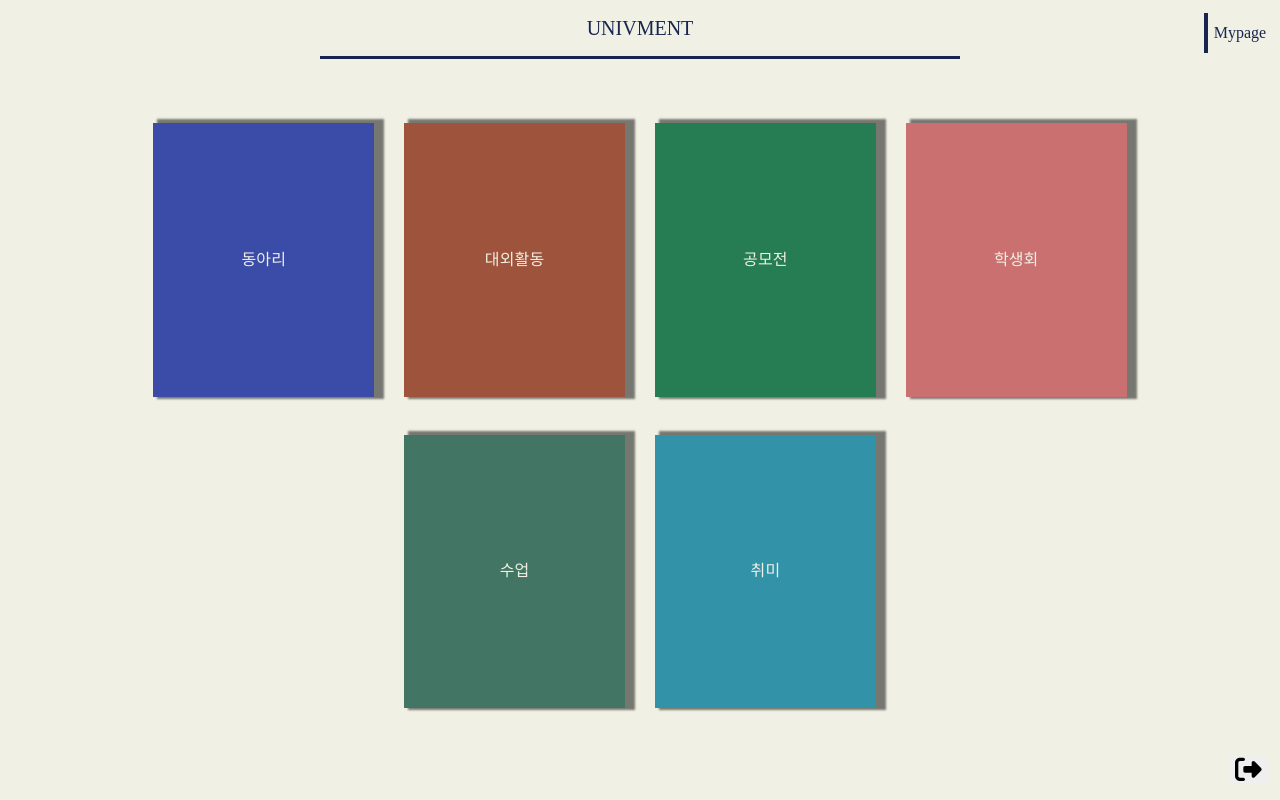
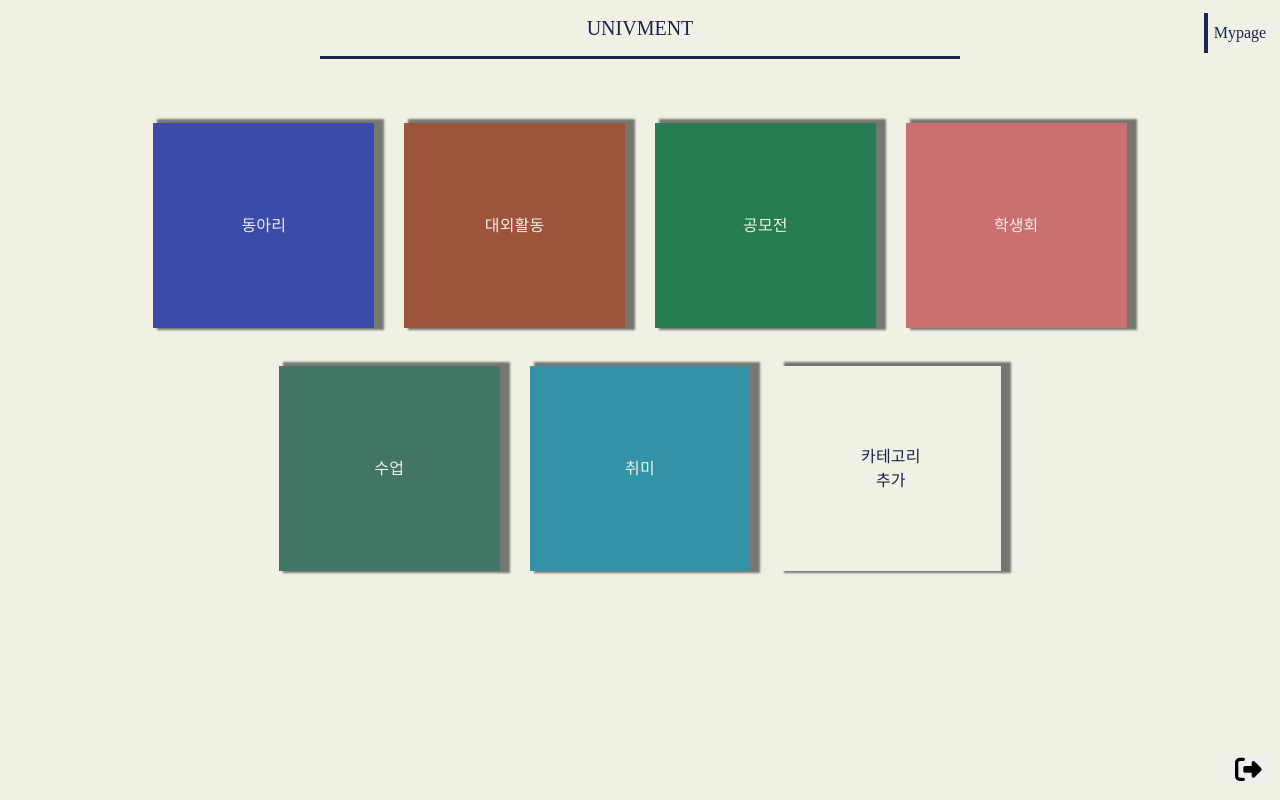
Before and after one commit to LikeLion-at-DGU/Univment_front, a React (Create React App) app: page /home in a window 1280 px wide. Built offline with nearby package versions, Linux system fonts and the light colour scheme; a web font is replaced by a local one.

Commit message:
[refactor, feat] Refactoring Home category bookstore with addButton

```diff
--- a/src/pages/Home.js
+++ b/src/pages/Home.js
@@ -2,7 +2,6 @@ import React, { useEffect, useState } from "react";
 import Header from "../components/Header";
 import { Button, Grid, Typography, Container } from "@mui/material/";
 import MypageComponent from "../components/MypageComponent";
-
 import Logout from "../components/Logout";
 import axios from "axios";
 
@@ -25,22 +24,41 @@ const Home = () => {
     { name: "수업", color: "#427563" },
     { name: "취미", color: "#3293a8" },
   ]);
-  return (
-    <>
-      <Header />
-      <MypageComponent />
-      <Logout />
-      <Container fixed maxWidth="xl" sx={{ borderRadius: 5, marginTop: 7, height: "80vh" }}>
+  const addCategory = [
     <Grid
-          container
+      item
+      key="add"
+      variant="contained"
+      xs={4}
+      md={3}
+      lg={2.3}
+      xl={2}
       sx={{
-            height: "45%",
-            marginTop: 5,
+        border: "none",
+        width: "10vw",
+        height: "95%",
+        display: "flex",
         justifyContent: "center",
-            gridGap: 30,
+        alignItems: "center",
+        marginTop: 1,
+        backgroundColor: "#f0f0e4",
+        color: "#18264f",
+        boxShadow: "7px -1px 2px 3px rgba(0, 0, 0, 0.5)",
+        cursor: "pointer",
+        "&:hover": {
+          color: "brown",
+        },
       }}
     >
-          {category.map((value, idx) => (
+      <Typography sx={{ fontFamily: "Jeju Myeongjo", textAlign: "center" }}>
+        카테고리
+        <br />
+        추가
+      </Typography>
+    </Grid>,
+  ];
+  const categoryBook = [
+    category.map((value, idx) => (
       <Grid
         item
         key={idx}
@@ -63,7 +81,24 @@ const Home = () => {
       >
         <Typography sx={{ fontFamily: "Jeju Myeongjo" }}>{value.name}</Typography>
       </Grid>
-          ))}
+    )),
+  ];
+  return (
+    <>
+      <Header />
+      <MypageComponent />
+      <Logout />
+      <Container fixed sx={{ height: "60vh" }}>
+        <Grid
+          container
+          sx={{
+            height: "45%",
+            marginTop: 7,
+            justifyContent: "center",
+            gridGap: 30,
+          }}
+        >
+          {category.length < 9 ? [...categoryBook, addCategory] : [categoryBook]}
         </Grid>
       </Container>
     </>
```
Also changed, not shown: public/images/plus_button.png (added). Lines whose indentation alone changed are shown as unchanged.
